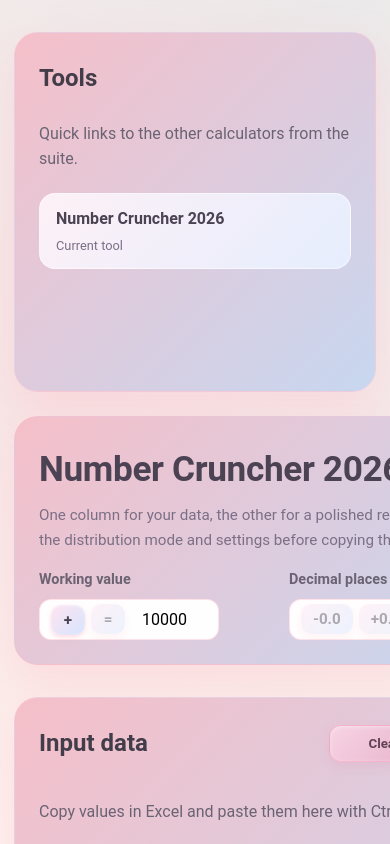
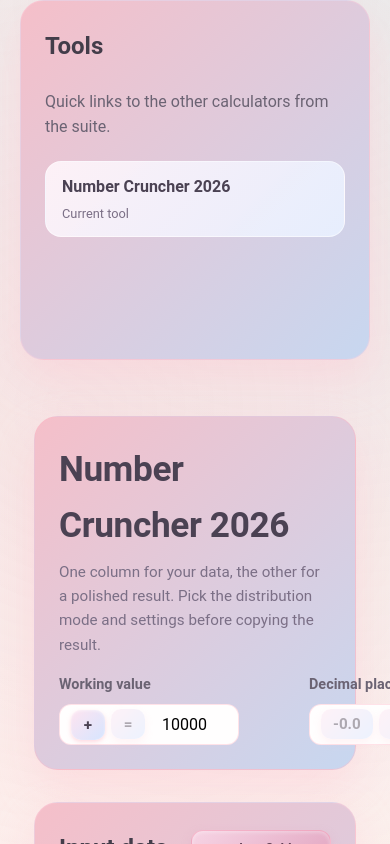
Before and after one commit to mrgisaev/Number-Cruncher-2000, a React (Vite) app in the folder web/: page / in a window 390 px wide. Shown: the top 844 px of the page. Built offline with nearby package versions, Linux system fonts and the light colour scheme.

Commit message:
Float tools menu outside main layout

```diff
--- a/web/src/App.css
+++ b/web/src/App.css
@@ -1,3 +1,16 @@
+.app-shell {
+  position: relative;
+  padding: 0 20px 80px;
+}
+
+.floating-menu {
+  position: absolute;
+  width: 220px;
+  top: 48px;
+  left: max(16px, calc(50% - 620px));
+  z-index: 5;
+}
+
 .page {
   max-width: 1000px;
   margin: 0 auto;
@@ -5,24 +18,6 @@
   display: flex;
   flex-direction: column;
   gap: 32px;
-}
-
-.page-body {
-  display: flex;
-  gap: 32px;
-  align-items: flex-start;
-}
-
-.page-content {
-  flex: 1;
-  display: flex;
-  flex-direction: column;
-  gap: 32px;
-}
-
-.layout-menu {
-  flex: 0 0 220px;
-  align-self: flex-start;
 }
 
 .controls-wrapper {
@@ -489,18 +484,18 @@
   text-decoration: underline;
 }
 
+@media (max-width: 1200px) {
+  .floating-menu {
+    position: static;
+    width: 100%;
+    max-width: 600px;
+    margin: 0 auto 24px;
+  }
+}
+
 @media (max-width: 720px) {
   .page {
     padding: 32px 14px 48px;
-  }
-
-  .page-body {
-    flex-direction: column;
-    gap: 24px;
-  }
-
-  .layout-menu {
-    width: 100%;
   }
 
   .controls {
--- a/web/src/App.tsx
+++ b/web/src/App.tsx
@@ -277,9 +277,8 @@ function App() {
   };
 
   return (
-    <div className="page">
-      <div className="page-body">
-        <aside className="card menu-card layout-menu">
+    <div className="app-shell">
+      <aside className="card menu-card floating-menu">
         <header className="card-header">
           <div className="card-header-top">
             <h2>Tools</h2>
@@ -297,7 +296,7 @@ function App() {
           </ul>
         </nav>
       </aside>
-        <div className="page-content">
+      <div className="page">
         <section className="controls-wrapper">
             <div className="controls">
               <div className="controls-heading">
@@ -449,8 +448,6 @@ function App() {
               </div>
             </section>
         </main>
-        </div>
-      </div>
         <footer className="site-footer">
           <p>
             Made by{' '}
@@ -461,6 +458,7 @@ function App() {
           </p>
         </footer>
       </div>
+    </div>
   );
 }
 
```
Lines whose indentation alone changed are shown as unchanged.
